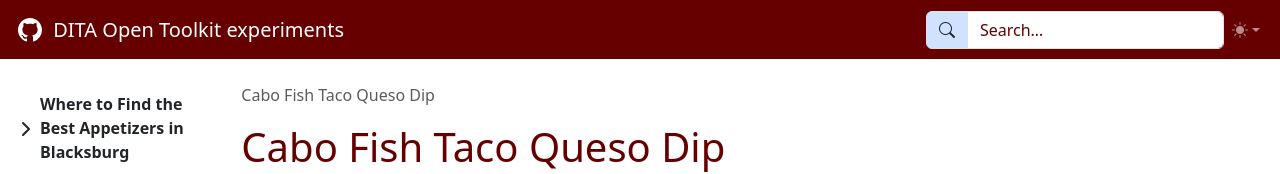
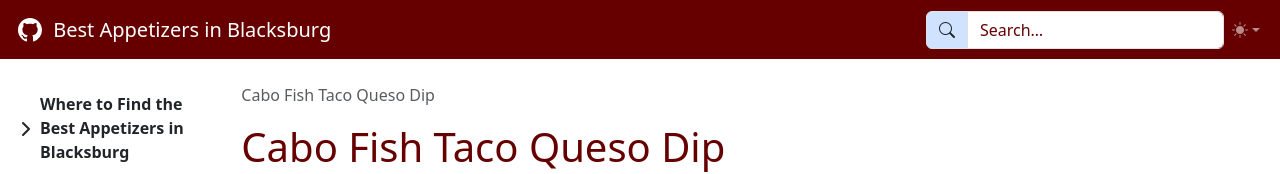
Before and after one commit to nataliebriggs22/bestofblacksburg, a plain HTML site: page Cabo_Fish_Taco_Queso_Dip.html in a window 1280 px wide. Shown: the top 174 px of the page. Drawn offline with nearby package versions, Linux system fonts and the light colour scheme.

Commit message:
Deploying to gh-pages from @ nataliebriggs22/bestofblacksburg@4821292dd9e3d127bfac5b41baf19dbe76202e18 🚀

```diff
--- a/Cabo_Fish_Taco_Queso_Dip.html
+++ b/Cabo_Fish_Taco_Queso_Dip.html
@@ -21,7 +21,7 @@
         <path d="M6 0a.5.5 0 0 1 .5.5V3h3V.5a.5.5 0 0 1 1 0V3h1a.5.5 0 0 1 .5.5v3A3.5 3.5 0 0 1 8.5 10c-.002.434-.01.845-.04 1.22-.041.514-.126 1.003-.317 1.424a2.083 2.083 0 0 1-.97 1.028C6.725 13.9 6.169 14 5.5 14c-.998 0-1.61.33-1.974.718A1.922 1.922 0 0 0 3 16H2c0-.616.232-1.367.797-1.968C3.374 13.42 4.261 13 5.5 13c.581 0 .962-.088 1.218-.219.241-.123.4-.3.514-.55.121-.266.193-.621.23-1.09.027-.34.035-.718.037-1.141A3.5 3.5 0 0 1 4 6.5v-3a.5.5 0 0 1 .5-.5h1V.5A.5.5 0 0 1 6 0zM5 4v2.5A2.5 2.5 0 0 0 7.5 9h1A2.5 2.5 0 0 0 11 6.5V4H5z"></path>
       </svg>
       -->
-        <span class="align-middle">DITA Open Toolkit experiments</span>
+        <span class="align-middle">Best Appetizers in Blacksburg</span>
     </a>
     <button class="navbar-toggler py-2 px-2" type="button" data-bs-toggle="collapse" data-bs-target="#navbarSupportedContent" aria-controls="navbarSupportedContent" aria-expanded="false" aria-label="Toggle navigation">
       <i class="bi bi-three-dots"></i>
```
Also changed, not shown: Cellar_Hot_Legs.html (+1 -1 lines), PKs_Wing_Bites.html (+1 -1 lines), Sharkeys_Soft_Pretzels.html (+1 -1 lines), index.html (+1 -1 lines).
